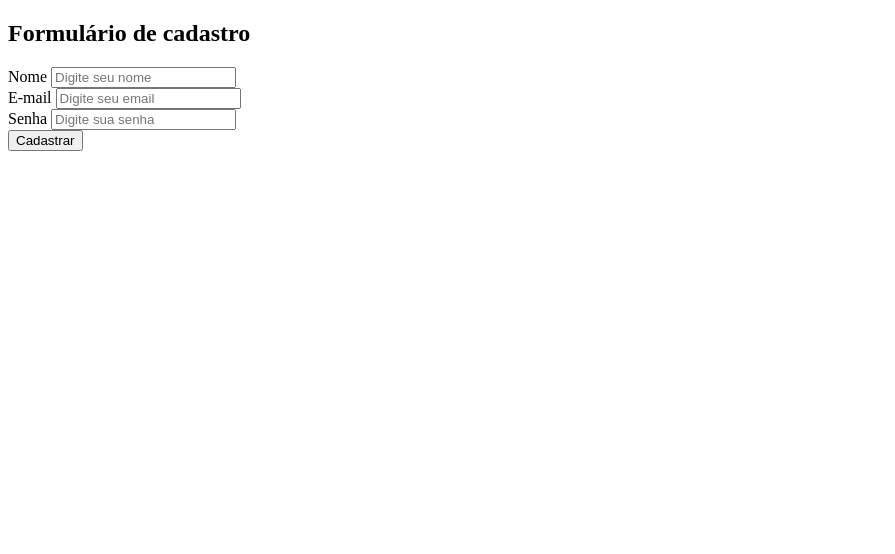
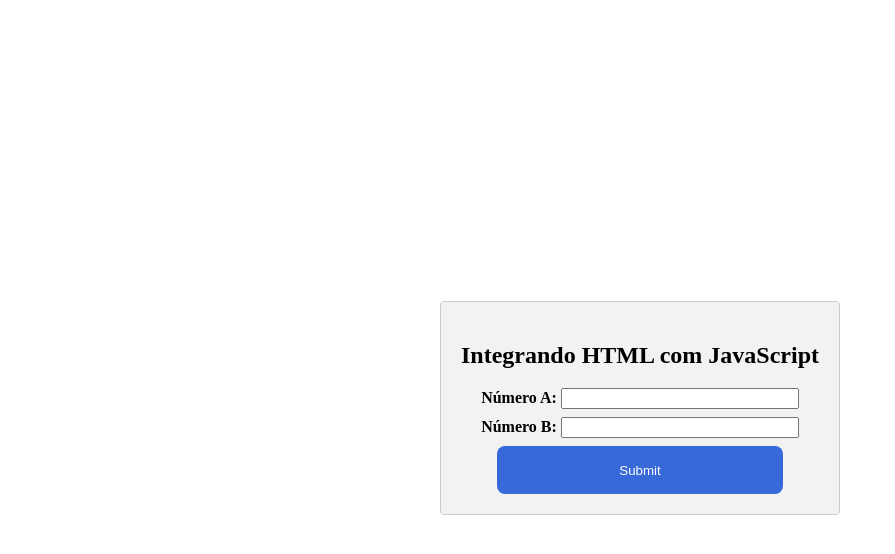
Before and after one commit to britomario/curso_ebac_frontend, a plain HTML site: page index.html in a window 1280 px wide. Shown: the whole page, without its empty margins (0-895 px from the left). Drawn offline with Linux system fonts and the light colour scheme.

Commit message:
correção branch

```diff
--- a/index.html
+++ b/index.html
@@ -1,27 +1,28 @@
 <!DOCTYPE html>
-<html lang="pt-br">
-<head>
-    <meta charset="UTF-8">
-    <meta http-equiv="X-UA-Compatible" content="IE=edge">
-    <meta name="viewport" content="width=device-width, initial-scale=1.0">
-    <title>Exercicio HTML</title>
-</head>
-<body>
-    <form>
-        <h2>Formulário de cadastro</h2>
-        <div>
-            <label for="nome">Nome</label>
-            <input type="text" name="Digite seu nome" placeholder="Digite seu nome" id="nome">
+<html lang="en">
+  <head>
+    <meta charset="UTF-8" />
+    <meta http-equiv="X-UA-Compatible" content="IE=edge" />
+    <meta name="viewport" content="width=device-width, initial-scale=1.0" />
+    <link rel="stylesheet" href="index.css" />
+    <title>Integrando HTML com JavaScript</title>
+  </head>
+  <body>
+    <div class="container">
+      <form id="form">
+        <h2 class="title-form">Integrando HTML com JavaScript</h2>
+        <div class="container-input">
+          <label for="campoA">Número A:</label>
+          <input type="number" name="número A" id="campoA" />
         </div>
-        <div>
-            <label for="email">E-mail</label>
-            <input type="email" name="Digite seu email" placeholder="Digite seu email" id="email">
+        <div class="container-input">
+          <label for="campoB">Número B:</label>
+          <input type="number" name="número B" id="campoB" />
         </div>
-        <div>
-            <label for="senha">Senha</label>
-            <input type="password" name="Digite sua senha" placeholder="Digite sua senha" id="senha">
-        </div>
-        <button type="submit">Cadastrar</button>
-    </form>
-</body>
+        <p class="message">Mensagem</p>
+        <button type="submit">Submit</button>
+      </form>
+    </div>
+    <script src="index.js"></script>
+  </body>
 </html>
--- a/nome.txt
+++ /dev/null
@@ -1 +0,0 @@
-Mario Ricardo de Brito
```
Also changed, not shown: Modulo 7/index.html (deleted, +0 -28 lines), index.css (renamed from Modulo 7/index.css), index.js (renamed from Modulo 7/index.js).
